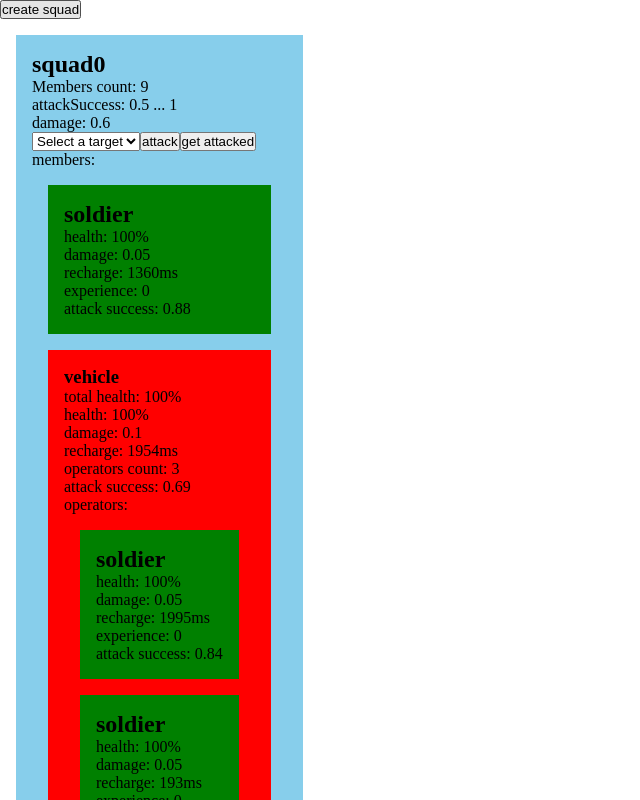
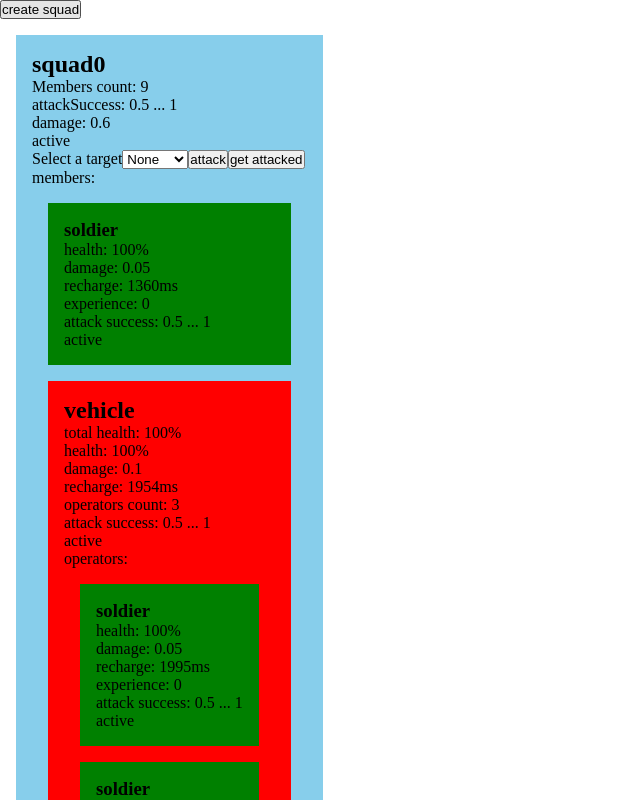
Before and after one commit to OlegFilonchuk/battle-simulator, a React (Create React App) app: page / in a window 1280 px wide. Both pictures are taken after a click on the button "create squad". Shown: the top 800 px of the page, without its empty margins (0-640 px from the left). Built offline with nearby package versions, Linux system fonts and the light colour scheme.

Commit message:
added isActive flag

```diff
--- a/src/App.tsx
+++ b/src/App.tsx
@@ -13,10 +13,6 @@ const App: FC = () => {
     counter++;
   };
 
-  const handleAttackTarget: EventHandler<MouseEvent> = () => {
-    console.log('target attacked');
-  };
-
   return (
     <div>
       <button type="button" onClick={handleCreateSquad}>
--- a/src/classes/Soldier.ts
+++ b/src/classes/Soldier.ts
@@ -3,6 +3,10 @@ import { random } from '../utils/helpers';
 
 export default class Soldier extends Unit {
   public experience = 0;
+
+  public get isActive(): boolean {
+    return this.health > 0;
+  }
 
   public get attackSuccess(): number {
     const { health, experience } = this;
--- a/src/classes/Squad.ts
+++ b/src/classes/Squad.ts
@@ -16,6 +16,10 @@ export default class Squad {
     for (let i = 0; i < this.membersCount; i++) {
       this.members.push(Math.random() >= 0.5 ? new Soldier() : new Vehicle());
     }
+  }
+
+  public get isActive(): boolean {
+    return this.members.some((item) => item.isActive);
   }
 
   public get attackSuccess(): number {
@@ -41,8 +45,9 @@ export default class Squad {
   }
 
   attack: () => void = () => {
+    if (!this.target) return;
     this.members.forEach((item) => item.attack());
-    this.target.getAttacked(10);
+    this.target.getAttacked(1000);
   };
 
   getAttacked: (totalDamage: number) => void = (totalDamage) => {
--- a/src/classes/Vehicle.ts
+++ b/src/classes/Vehicle.ts
@@ -14,6 +14,10 @@ export default class Vehicle extends Unit {
     for (let i = 0; i < this.operatorsCount; i++) {
       this.operators.push(new Soldier());
     }
+  }
+
+  public get isActive(): boolean {
+    return this.health > 0 && this.operators.some((item) => item.isActive);
   }
 
   public get totalHealth(): number {
--- a/src/components/SoldierComp.tsx
+++ b/src/components/SoldierComp.tsx
@@ -6,16 +6,25 @@ type Props = {
 };
 
 const SoldierComp: FC<Props> = ({
-  soldier: { health, experience, recharge, damage, attackSuccess },
+  soldier: {
+    health,
+    experience,
+    recharge,
+    damage,
+    minAttackSuccess,
+    maxAttackSuccess,
+    isActive,
+  },
 }) => {
   return (
     <div style={{ background: 'green', margin: '1em', padding: '1em' }}>
-      <h2>soldier</h2>
+      <h3>soldier</h3>
       <div>{`health: ${health}%`}</div>
       <div>{`damage: ${damage}`}</div>
       <div>{`recharge: ${recharge}ms`}</div>
       <div>{`experience: ${experience}`}</div>
-      <div>{`attack success: ${attackSuccess}`}</div>
+      <div>{`attack success: ${minAttackSuccess} ... ${maxAttackSuccess}`}</div>
+      <div>{isActive ? 'active' : 'dead'}</div>
     </div>
   );
 };
--- a/src/components/SquadComp.tsx
+++ b/src/components/SquadComp.tsx
@@ -16,12 +16,12 @@ const SquadComp: FC<Props> = ({
     name,
     membersCount,
     members,
-    attackSuccess,
     minAttackSuccess,
     maxAttackSuccess,
     damage,
     attack,
     getAttacked,
+    isActive
   },
 }) => {
   const dispatch: Dispatch = useDispatch();
@@ -47,16 +47,19 @@ const SquadComp: FC<Props> = ({
       <div>{`Members count: ${membersCount}`}</div>
       <div>{`attackSuccess: ${minAttackSuccess} ... ${maxAttackSuccess}`}</div>
       <div>{`damage: ${damage}`}</div>
+      <div>{isActive ? 'active' : 'dead'}</div>
 
+      <label htmlFor="target">
+        Select a target
         <select name="target" onChange={handleSetTarget}>
-        {/* eslint-disable-next-line jsx-a11y/control-has-associated-label */}
-        <option value="">Select a target</option>
+          <option value="">None</option>
           {targets.map((item) => (
             <option key={item.name} value={item.name}>
               {item.name}
             </option>
           ))}
         </select>
+      </label>
 
       <button type="button" onClick={handleAttack}>
         attack
--- a/src/components/VehicleComp.tsx
+++ b/src/components/VehicleComp.tsx
@@ -14,18 +14,22 @@ const VehicleComp: FC<Props> = ({
     recharge,
     totalHealth,
     damage,
-    attackSuccess,
+    minAttackSuccess,
+    maxAttackSuccess,
+    isActive,
   },
 }) => {
   return (
     <div style={{ background: 'red', margin: '1em', padding: '1em' }}>
-      <h3>vehicle</h3>
+      <h2>vehicle</h2>
       <div>{`total health: ${totalHealth}%`}</div>
       <div>{`health: ${health}%`}</div>
       <div>{`damage: ${damage}`}</div>
       <div>{`recharge: ${recharge}ms`}</div>
       <div>{`operators count: ${operatorsCount}`}</div>
-      <div>{`attack success: ${attackSuccess}`}</div>
+      <div>{`attack success: ${minAttackSuccess} ... ${maxAttackSuccess}`}</div>
+      <div>{isActive ? 'active' : 'dead'}</div>
+
       <ul>
         operators:
         {operators.map((item, i) => (
```
Also changed, not shown: 1 other file (tests, documents, lock files or other folders). Lines whose indentation alone changed are shown as unchanged.
